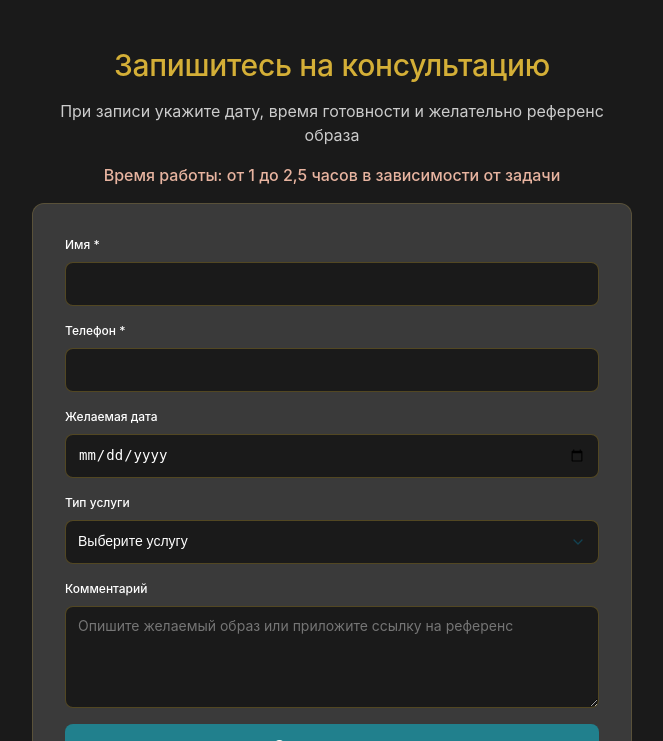
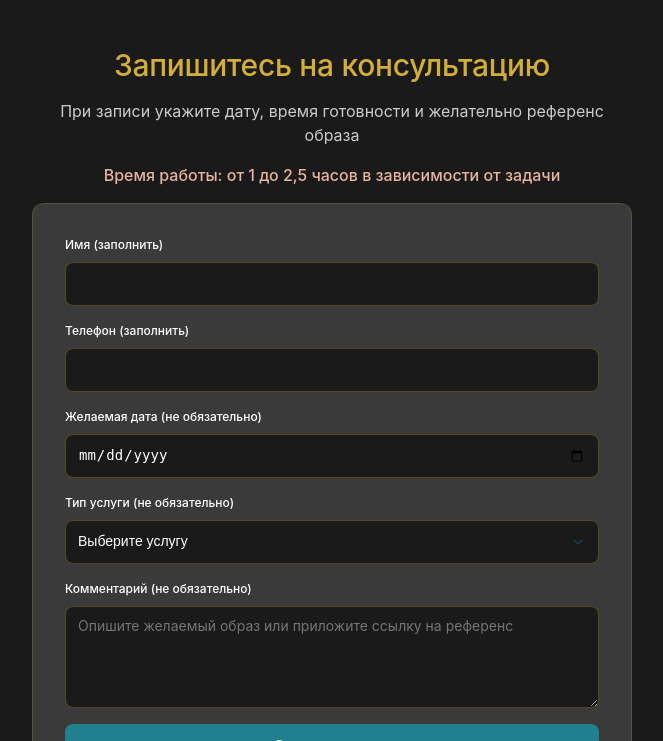
Before and after one commit to borygins/TinaBorke.art, a FastAPI app: page / in a window 1280 px wide. Shown: the part 5759-6500 px from the top of the page, without its empty margins (308-971 px from the left). Run offline with FastAPI, Linux system fonts and the light colour scheme; data comes from the database, SQL or seed files in the repository; some libraries are stand-ins or nearby versions; some web fonts are replaced.

Commit message:
правка формы записи

```diff
--- a/templates/index.html
+++ b/templates/index.html
@@ -303,22 +303,22 @@
 
                     <form class="booking__form" id="bookingForm">
                         <div class="form-group">
-                            <label class="form-label" for="name">Имя *</label>
+                            <label class="form-label" for="name">Имя (заполнить)</label>
                             <input type="text" class="form-control" id="name" name="name" required>
                         </div>
 
                         <div class="form-group">
-                            <label class="form-label" for="phone">Телефон *</label>
+                            <label class="form-label" for="phone">Телефон (заполнить)</label>
                             <input type="tel" class="form-control" id="phone" name="phone" required>
                         </div>
 
                         <div class="form-group">
-                            <label class="form-label" for="date">Желаемая дата</label>
+                            <label class="form-label" for="date">Желаемая дата (не обязательно)</label>
                             <input type="date" class="form-control" id="date" name="date">
                         </div>
 
                         <div class="form-group">
-                            <label class="form-label" for="service">Тип услуги</label>
+                            <label class="form-label" for="service">Тип услуги (не обязательно)</label>
                             <select class="form-control" id="service" name="service">
                                 <option value="">Выберите услугу</option>
                                 {% for service in services %}
@@ -329,7 +329,7 @@
                         </div>
 
                         <div class="form-group">
-                            <label class="form-label" for="message">Комментарий</label>
+                            <label class="form-label" for="message">Комментарий (не обязательно)</label>
                             <textarea class="form-control" id="message" name="message" rows="4" placeholder="Опишите желаемый образ или приложите ссылку на референс"></textarea>
                         </div>
 
```
